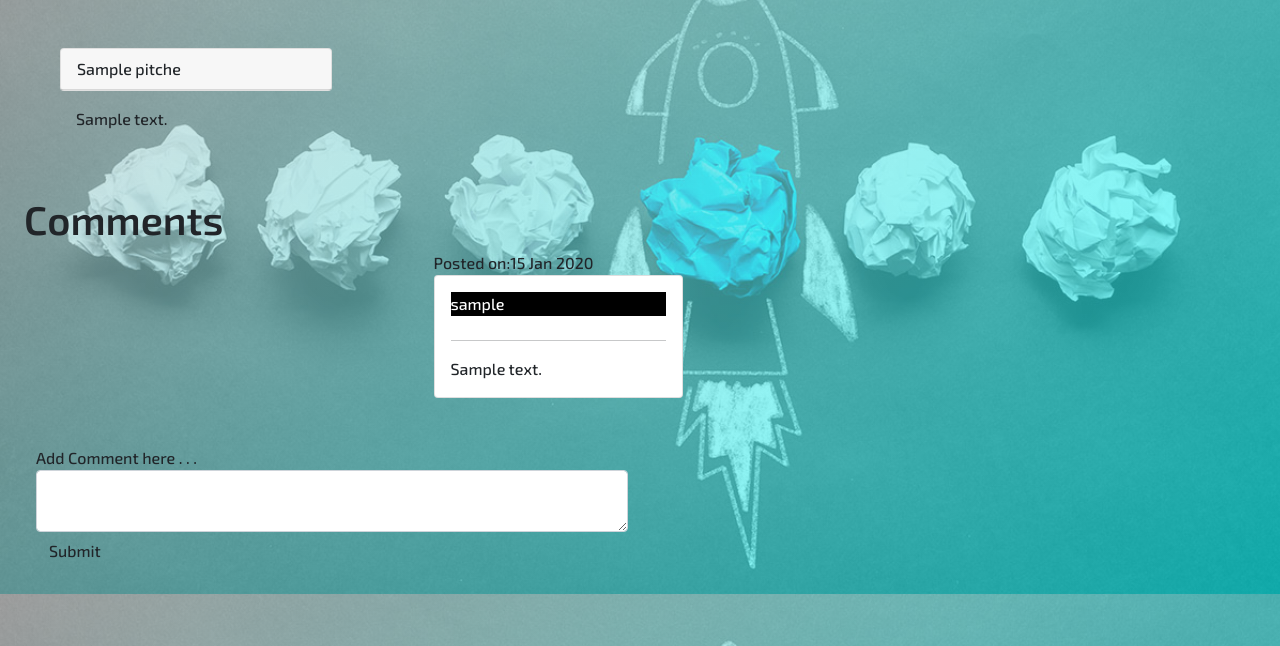
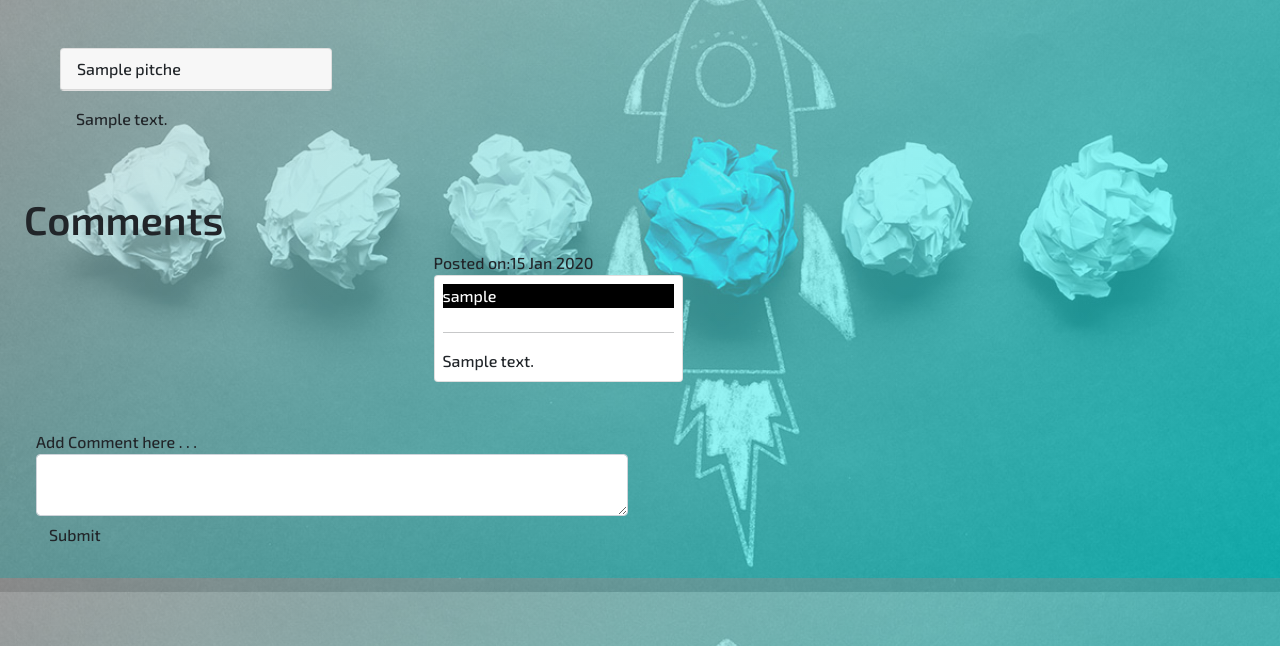
Before and after one commit to Lyonsmasawa/Pitchperfect, a Flask app: page /pitch/1 in a window 1280 px wide. Shown: the part 80-726 px from the top of the page. Run offline with Flask 2, Linux system fonts and the light colour scheme; a user stored in the database is signed in; tables that the repository leaves empty hold one stand-in row (values such as "Sample post"); some libraries are stand-ins or nearby versions.

Commit message:
deploy to heroku

```diff
--- a/app/templates/pitch.html
+++ b/app/templates/pitch.html
@@ -17,10 +17,10 @@
     <h1><strong>Comments</strong></h1>
 
     {% for comment in comments %}
-    <div class="col-md-3 m-auto">
+    <div class="col-md-3 m-auto h-100">
         Posted on:{{comment.posted.strftime("%d %b %Y")}}
-        <div class="card m-auto p-3">
-            <div class="card-title text-white bg-black">{{pitch.user.username}}</div>
+        <div class="card m-auto p-2">
+            <div class="card-title text-white bg-black p-0.4">{{pitch.user.username}}</div>
             <hr>
             {{comment.comment}}
         </div>
```
